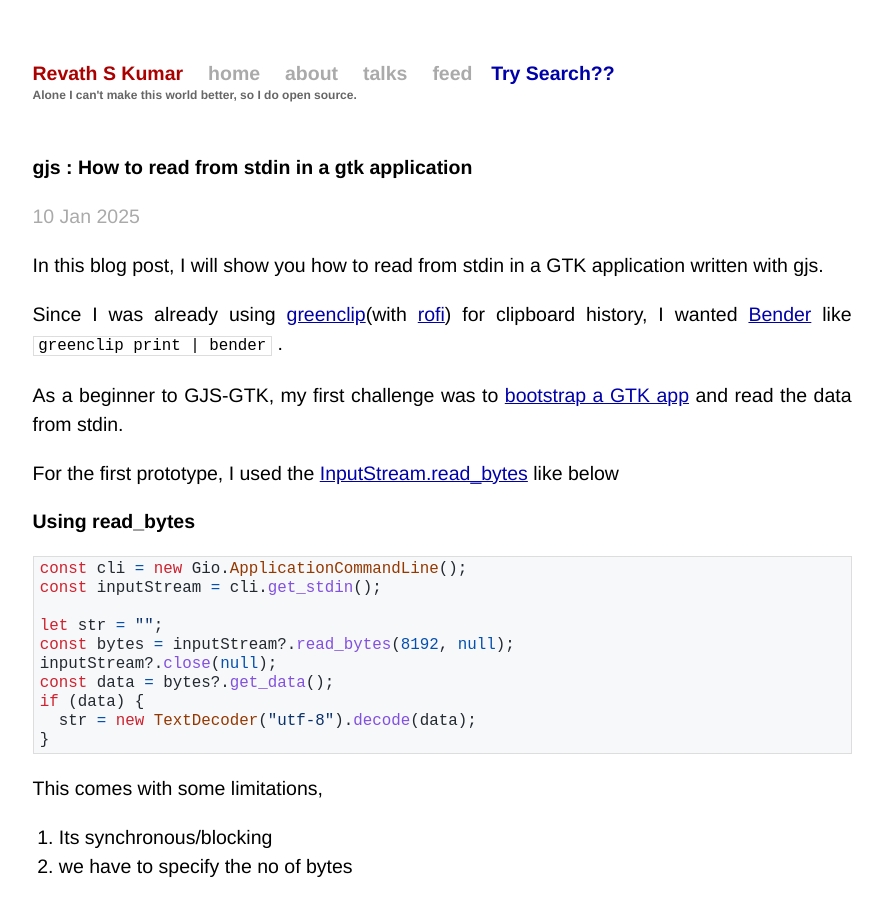
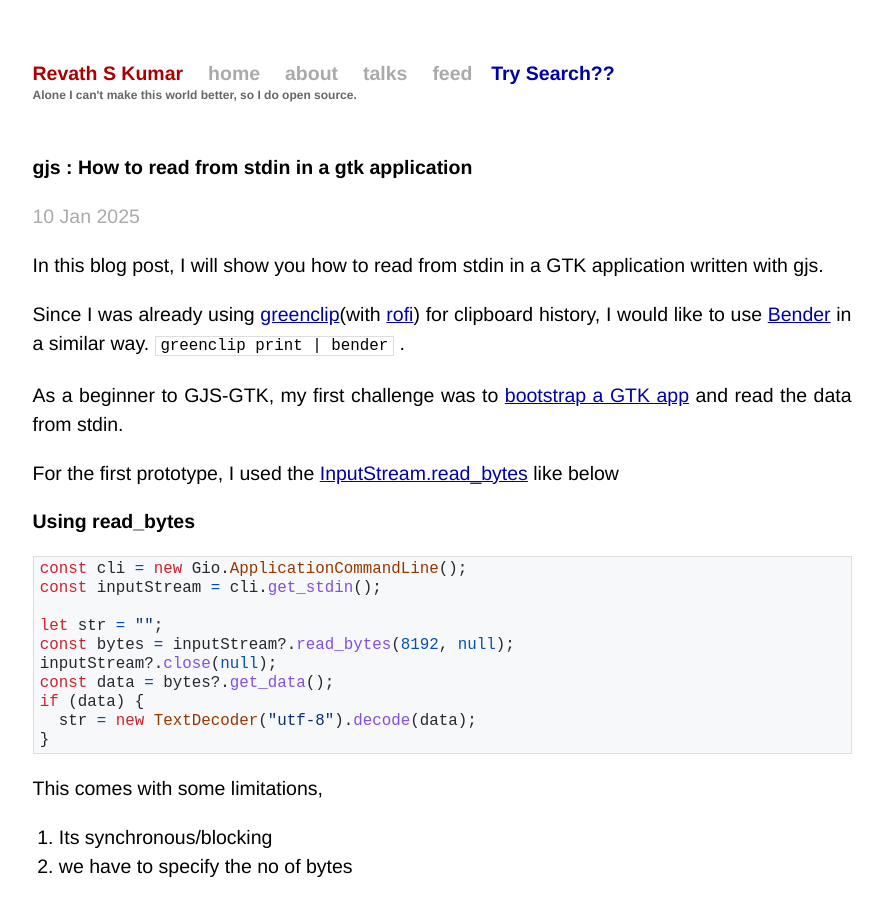
Before and after one commit to revathskumar/blog.revathskumar.com, a Jekyll site: the page built from _posts/2025-01-10-gjs-how-to-read-from-stdin-in-a-gtk-application.md, in a window 1280 px wide and 900 px high. Shown: the whole window, without its empty margins (198-1081 px from the left). Built offline with Jekyll 4.4.1, drawn with Linux system fonts in a browser that asks for light colours.

Commit message:
fix: gjs-how-to-read-from-stdin-in-a-gtk-application

```diff
--- a/_posts/2025-01-10-gjs-how-to-read-from-stdin-in-a-gtk-application.md
+++ b/_posts/2025-01-10-gjs-how-to-read-from-stdin-in-a-gtk-application.md
@@ -15,7 +15,7 @@ image: ""
 ---
 In this blog post, I will show you how to read from stdin in a GTK application written with gjs.
 
-Since I was already using [greenclip](https://github.com/erebe/greenclip)(with [rofi](https://github.com/davatorium/rofi)) for clipboard history, I wanted [Bender](https://github.com/revathskumar/bender) like `greenclip print | bender` .
+Since I was already using [greenclip](https://github.com/erebe/greenclip)(with [rofi](https://github.com/davatorium/rofi)) for clipboard history, I would like to use [Bender](https://github.com/revathskumar/bender) in a similar way. `greenclip print | bender` .
 
 As a beginner to GJS-GTK, my first challenge was to [bootstrap a GTK app](/2025/01/writing-gjs-gtk-app-in-typescript.html) and read the data from stdin.
 
```
